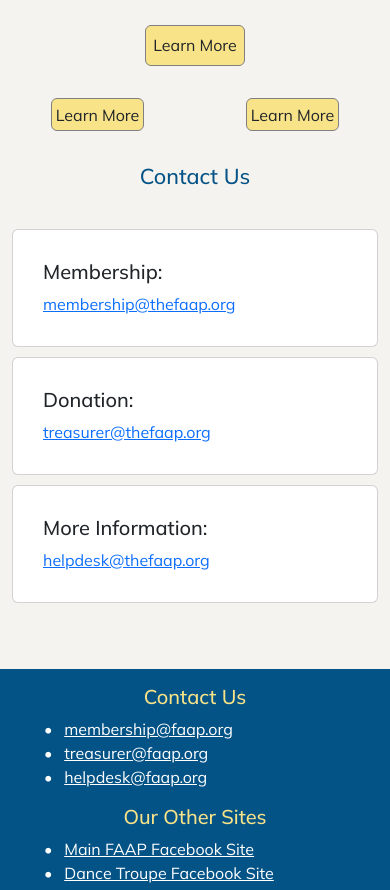
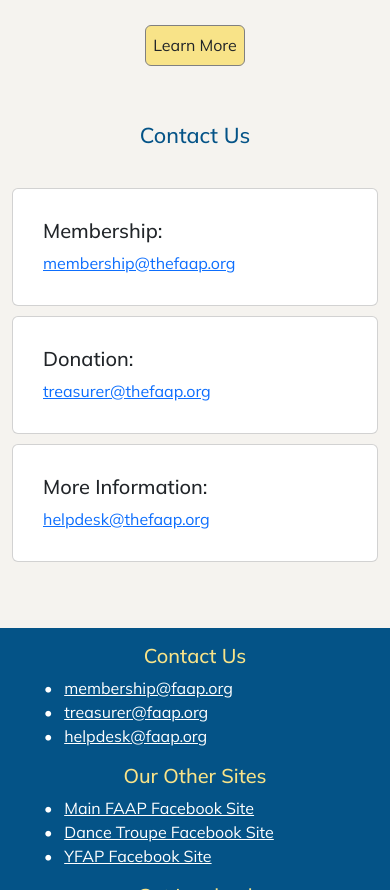
Before and after one commit to jhyrbc/67240FAAP, a plain HTML site: page about us.html in a window 390 px wide. Shown: the part 2244-3134 px from the top of the page. Drawn offline with nearby package versions, Linux system fonts and the light colour scheme.

Commit message:
Update about us.html

```diff
--- a/about us.html
+++ b/about us.html
@@ -318,7 +318,7 @@
 
                 </div>
 
-                <div class="row d-sm-none d-md-flex">
+                <div class="row d-none d-md-flex">
                     <div class="col-6 justify-content-center">
                         <button class="btn" type="button" id="learnMore" href="#">Learn More</button>
                     </div>
```
